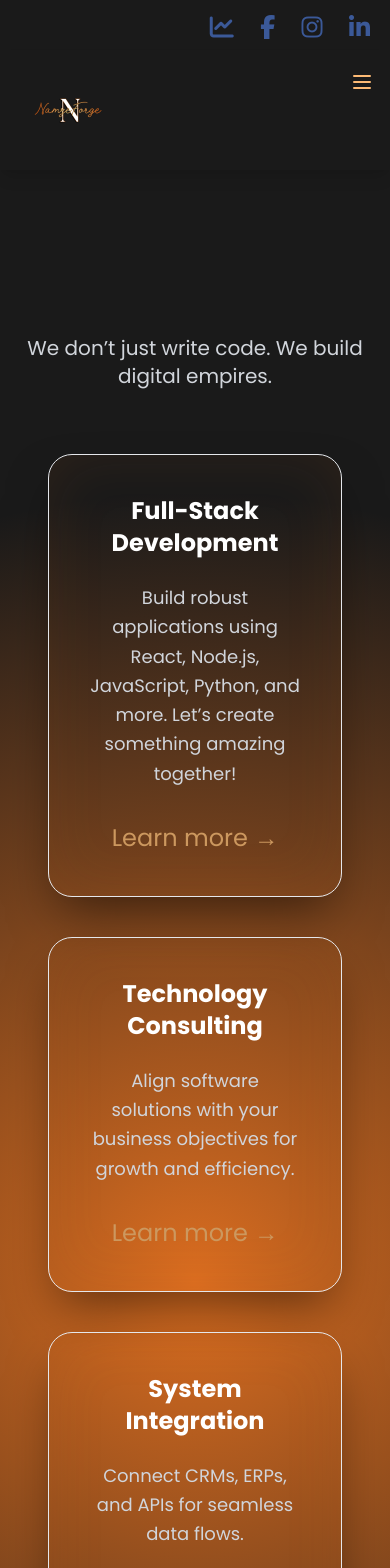
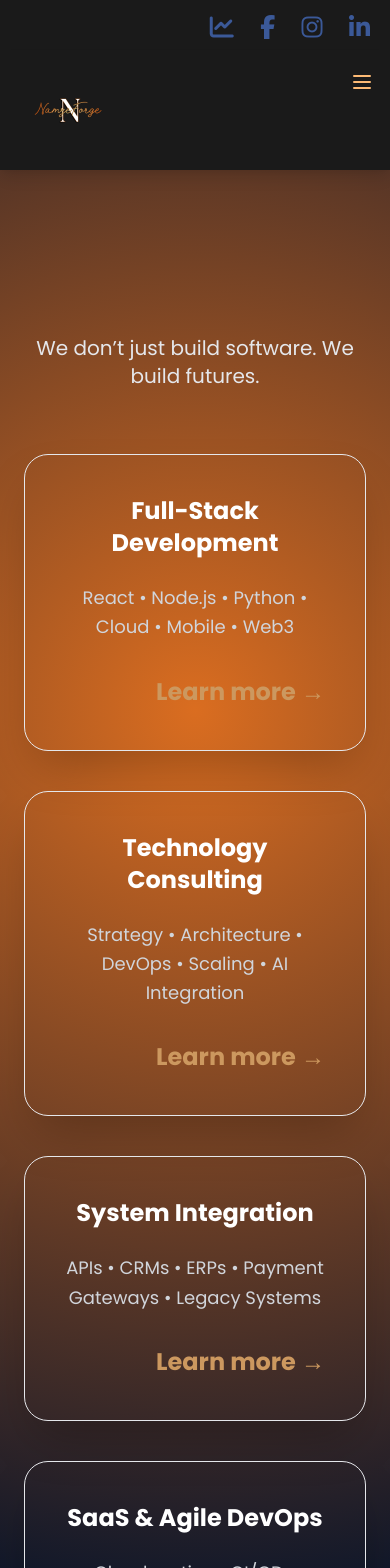
Before and after one commit to Cathy-45/cathy-portfolio-integrated, a React (Vite) app: page /services in a window 390 px wide. Shown: the top 1568 px of the page. Built offline with nearby package versions, Linux system fonts and the light colour scheme.

Commit message:
sunrise glow + 3D orange bubbles + perfect mobile

```diff
--- a/src/components/Services.jsx
+++ b/src/components/Services.jsx
@@ -1,100 +1,103 @@
-  // src/pages/Services.jsx — NAMZEFORGE 3D GLASS MASTERPIECE
+  // src/pages/Services.jsx — SUNRISE GLOW + 3D ORANGE BUBBLES (perfect match with Home)
 import React from "react";
 import { Link } from "react-router-dom";
 
 const services = [
   {
-    id: 1,
     name: "Full-Stack Development",
-    description: "Build robust applications using React, Node.js, JavaScript, Python, and more. Let’s create something amazing together!",
-    bgGradient: "from-[#da6d20] to-[#fd923c]",
+    description: "React • Node.js • Python • Cloud • Mobile • Web3",
   },
   {
-    id: 2,
     name: "Technology Consulting",
-    description: "Align software solutions with your business objectives for growth and efficiency.",
-    bgGradient: "from-[#50C878] to-[#2e8b57]",
+    description: "Strategy • Architecture • DevOps • Scaling • AI Integration",
   },
   {
-    id: 3,
     name: "System Integration",
-    description: "Connect CRMs, ERPs, and APIs for seamless data flows.",
-    bgGradient: "from-[#1E90FF] to-[#00BFFF]",
+    description: "APIs • CRMs • ERPs • Payment Gateways • Legacy Systems",
   },
   {
-    id: 4,
     name: "SaaS & Agile DevOps",
-    description: "Scalable software-as-a-service solutions with cloud-native architecture.",
-    bgGradient: "from-[#FFD700] to-[#FFA500]",
+    description: "Cloud-native • CI/CD • Microservices • Auto-scaling",
   },
 ];
 
 const Services = () => {
   return (
     <section className="min-h-screen relative overflow-hidden">
-      {/* BACKGROUND + GLOW */}
-      <div className="absolute inset-0 bg-gradient-to-b from-black/80 via-black/60 to-black/90" />
-      <div className="absolute inset-0 opacity-15">
-        <div className="h-full w-full" style={{ background: "radial-gradient(circle at 50% 50%, #da6d20 0%, transparent 70%)" }} />
+      {/* SUNRISE GLOW BACKGROUND — EXACT SAME AS HOME */}
+      <div
+        className="absolute inset-0"
+        style={{
+          background: "radial-gradient(circle at 50% 30%, #da6d20 0%, #0f172a 70%)",
+        }}
+      />
+      <div className="absolute inset-0 bg-gradient-to-b from-transparent via-black/20 to-black/70" />
+
+      {/* FLOATING ORANGE BUBBLES — SAME AS HOME */}
+      <div className="absolute inset-0 pointer-events-none">
+        {[...Array(10)].map((_, i) => (
+          <div
+            key={i}
+            className="absolute rounded-full bg-[#da6d20]/20 blur-3xl animate-float"
+            style={{
+              width: `${100 + i * 50}px`,
+              height: `${100 + i * 50}px`,
+              top: `${10 + i * 10}%`,
+              left: `${5 + i * 10}%`,
+              animationDelay: `float ${8 + i}s ease-in-out infinite`,
+              animationDelay: `${i * 0.8}s`,
+            }}
+          />
+        ))}
       </div>
 
       {/* MAIN CONTENT */}
       <div className="relative z-10 min-h-screen flex flex-col items-center justify-center px-6 py-20">
         <div className="text-center max-w-6xl mx-auto">
+          {/* TITLE — SUNRISE GRADIENT */}
           <h1 className="text-6xl sm:text-7xl md:text-8xl font-black tracking-tight mb-6
                          text-transparent bg-clip-text
                          bg-gradient-to-r from-[#da6d20] via-[#fdba74] to-[#da6d20]
                          bg-[length:200%_200%] animate-gradient-x">
             Services
           </h1>
-
-          <p className="text-xl sm:text-2xl text-gray-300 mb-16 max-w-3xl mx-auto">
-            We don’t just write code. We build digital empires.
+          <p className="text-xl sm:text-2xl text-gray-200 mb-16">
+            We don’t just build software. We build futures.
           </p>
 
-          {/* 3D GLASS SERVICE CARDS */}
-          <div className="grid grid-cols-1 sm:grid-cols-2 gap-10 max-w-5xl mx-auto px-6">
-            {services.map((service) => (
-              <Link
-                key={service.id}
-                to={service.path || "#"}
-                className="group"
+          {/* 3D GLASS CARDS */}
+          <div className="grid grid-cols-1 sm:grid-cols-2 gap-10 max-w-5xl mx-auto">
+            {services.map((service, i) => (
+              <div
+                key={i}
+                className="backdrop-blur-xl bg-white/12 rounded-3xl p-10 border border-white/20
+                           shadow-2xl shadow-black/50 hover:shadow-[#da6d20]/50
+                           transform hover:scale-100 transition-all duration-500"
               >
-                <div
-                  className={`backdrop-blur-xl bg-white/10 rounded-3xl p-10 border border-white/20
-                              shadow-2xl shadow-black/60 transform hover:scale-105 hover:shadow-[#da6d20]/40
-                              transition-all duration-500 h-full flex flex-col justify-center text-center
-                              bg-gradient-to-br ${service.bgGradient} bg-opacity-20`}
-                  style={{
-                    boxShadow: "0 25px 50px -12px rgba(0,0,0,0.5), inset 0 0 60px rgba(218,109,32,0.1)",
-                  }}
-                >
-                  <h3 className="text-2xl sm:text-3xl font-black text-white mb-6">
-                    {service.name}
-                  </h3>
-                  <p className="text-gray-300 text-lg leading-relaxed">
-                    {service.description}
-                  </p>
-                  <span className="mt-8 inline-block text-white/70 group-hover:text-white transition">
+                <h3 className="text-2xl sm:text-3xl font-bold text-white mb-6">
+                  {service.name}
+                </h3>
+                <p className="text-gray-300 text-lg leading-relaxed">
+                  {service.description}
+                </p>
+                <div className="mt-8 text-right">
+                  <span className="text-[#fdba74] font-semibold hover:text-white transition">
                     Learn more →
                   </span>
                 </div>
-              </Link>
+              </div>
             ))}
           </div>
 
-          {/* CALL TO ACTION */}
+          {/* CTA */}
           <div className="mt-24">
-            <p className="text-2xl text-gray-300 mb-8">
-              Ready to build something legendary?
-            </p>
             <a
               href="mailto:cathy@namzeforge.com"
               className="inline-block bg-gradient-to-r from-[#da6d20] to-[#fd923c] hover:from-[#c75a10] hover:to-[#e07b2a]
                          text-white font-bold text-xl py-5 px-12 rounded-2xl
                          shadow-2xl transform hover:-translate-y-1 transition-all"
             >
-              Let's Talk
+              Let's Build Together
             </a>
           </div>
         </div>
```
